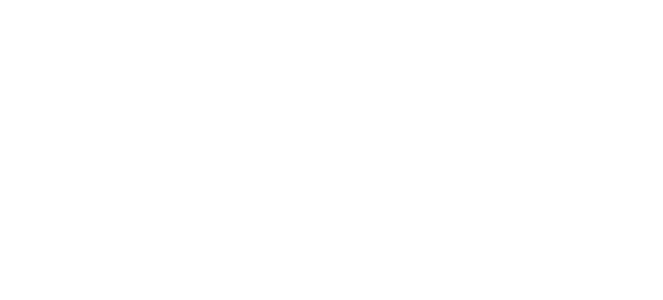
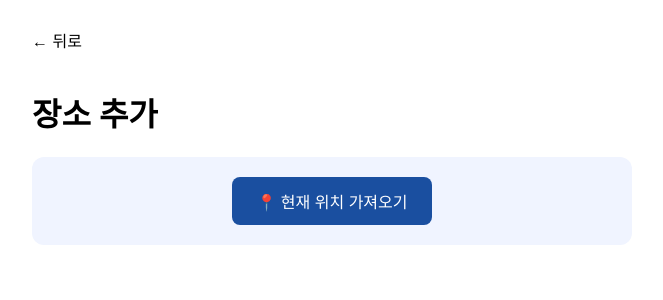
Before and after one commit to rnjsalswl/herenote, a Vue app in the folder frontend/: page /add-place in a window 1280 px wide. Before the commit this address had no page. Shown: the top 300 px of the page, without its empty margins (308-971 px from the left). Built offline with nearby package versions, Linux system fonts and the light colour scheme.

Commit message:
장소 추가 기능

```diff
--- a/frontend/src/router/index.js
+++ b/frontend/src/router/index.js
@@ -14,6 +14,11 @@
       name: 'place',
       component: () => import('../views/PlaceView.vue'),
     },
+    {
+      path: '/add-place',
+      name: 'add-place',
+      component: () => import('../views/AddPlaceView.vue'),
+    },
   ],
 })
 
--- /dev/null
+++ b/frontend/src/views/AddPlaceView.vue
@@ -0,0 +1,201 @@
+<template>
+  <div class="add-place">
+    <button class="back" @click="router.push('/')">← 뒤로</button>
+    <h1>장소 추가</h1>
+
+    <!-- 위치 가져오기 -->
+    <div class="location-box">
+      <button @click="getLocation" :disabled="locating">
+        {{ locating ? '위치 가져오는 중...' : '📍 현재 위치 가져오기' }}
+      </button>
+      <div v-if="location" class="location-result">
+        <p>위도: {{ location.latitude }}</p>
+        <p>경도: {{ location.longitude }}</p>
+        <p class="hint">현재 위치가 장소 좌표로 등록돼요</p>
+      </div>
+      <p v-if="locationError" class="error">{{ locationError }}</p>
+    </div>
+
+    <!-- 장소 정보 입력 -->
+    <div v-if="location" class="form">
+      <div class="field">
+        <label>장소 이름</label>
+        <input v-model="form.name" placeholder="예: 경복궁 정문" />
+      </div>
+      <div class="field">
+        <label>장소 설명</label>
+        <textarea v-model="form.description" placeholder="이 장소에 대해 설명해주세요" />
+      </div>
+      <div class="field">
+        <label>인증 반경 (미터)</label>
+        <select v-model="form.radius_meters">
+          <option :value="50">50m — 매우 좁음 (실내)</option>
+          <option :value="100">100m — 좁음 (광장)</option>
+          <option :value="200">200m — 보통 (공원)</option>
+          <option :value="500">500m — 넓음 (산 정상)</option>
+        </select>
+      </div>
+
+      <button class="submit" @click="submit" :disabled="submitting || !form.name">
+        {{ submitting ? '등록 중...' : '장소 등록하기' }}
+      </button>
+      <p v-if="submitError" class="error">{{ submitError }}</p>
+    </div>
+  </div>
+</template>
+
+<script setup>
+import { ref } from 'vue'
+import { useRouter } from 'vue-router'
+import { API } from '@/config.js'
+
+const router = useRouter()
+const ADMIN_SECRET = 'herenote-admin'
+
+const location = ref(null)
+const locating = ref(false)
+const locationError = ref('')
+
+const form = ref({
+  name: '',
+  description: '',
+  radius_meters: 100,
+})
+
+const submitting = ref(false)
+const submitError = ref('')
+
+// 현재 위치 가져오기
+function getLocation() {
+  locating.value = true
+  locationError.value = ''
+
+  navigator.geolocation.getCurrentPosition(
+    (pos) => {
+      location.value = {
+        latitude: pos.coords.latitude,
+        longitude: pos.coords.longitude,
+      }
+      locating.value = false
+    },
+    () => {
+      locationError.value = '위치 정보를 가져올 수 없습니다. 위치 권한을 허용해주세요.'
+      locating.value = false
+    }
+  )
+}
+
+// 장소 등록
+async function submit() {
+  submitting.value = true
+  submitError.value = ''
+
+  const res = await fetch(`${API}/admin/places`, {
+    method: 'POST',
+    headers: {
+      'Content-Type': 'application/json',
+      'X-Admin-Secret': ADMIN_SECRET,
+    },
+    body: JSON.stringify({
+      name: form.value.name,
+      description: form.value.description,
+      latitude: location.value.latitude,
+      longitude: location.value.longitude,
+      radius_meters: form.value.radius_meters,
+    }),
+  })
+
+  if (res.ok) {
+    router.push('/')
+  } else {
+    submitError.value = '등록에 실패했습니다. 다시 시도해주세요.'
+  }
+  submitting.value = false
+}
+</script>
+
+<style scoped>
+.add-place {
+  max-width: 600px;
+  margin: 0 auto;
+  padding: 20px;
+}
+.back {
+  background: none;
+  border: none;
+  cursor: pointer;
+  font-size: 16px;
+  margin-bottom: 16px;
+  padding: 0;
+}
+.location-box {
+  background: #f0f4ff;
+  border-radius: 12px;
+  padding: 20px;
+  margin: 20px 0;
+  text-align: center;
+}
+.location-box button {
+  background: #1A4FA0;
+  color: white;
+  border: none;
+  border-radius: 8px;
+  padding: 12px 24px;
+  font-size: 16px;
+  cursor: pointer;
+}
+.location-result {
+  margin-top: 12px;
+  font-size: 13px;
+  color: #333;
+}
+.hint {
+  color: #0F6E56;
+  font-size: 12px;
+  margin-top: 4px;
+}
+.form {
+  margin-top: 20px;
+}
+.field {
+  margin-bottom: 16px;
+}
+label {
+  display: block;
+  font-size: 14px;
+  font-weight: bold;
+  margin-bottom: 6px;
+  color: #333;
+}
+input, textarea, select {
+  width: 100%;
+  border: 1px solid #ddd;
+  border-radius: 8px;
+  padding: 10px 12px;
+  font-size: 14px;
+  box-sizing: border-box;
+}
+textarea {
+  height: 80px;
+  resize: none;
+}
+.submit {
+  width: 100%;
+  background: #1A4FA0;
+  color: white;
+  border: none;
+  border-radius: 8px;
+  padding: 14px;
+  font-size: 16px;
+  cursor: pointer;
+  margin-top: 8px;
+}
+.submit:disabled {
+  background: #aaa;
+}
+.error {
+  color: red;
+  font-size: 13px;
+  margin-top: 8px;
+}
+</style>
--- a/frontend/src/views/HomeView.vue
+++ b/frontend/src/views/HomeView.vue
@@ -1,4 +1,7 @@
 <template>
+<button class="add-btn" @click="router.push('/add-place')">
+  + 장소 추가
+</button>
   <div class="home">
     <h1>HERE : NOTE</h1>
     <p>장소를 선택해서 방명록을 확인하세요</p>
@@ -70,4 +73,15 @@
   font-size: 12px;
   color: #888;
 }
+
+.add-btn {
+  background: #1A4FA0;
+  color: white;
+  border: none;
+  border-radius: 8px;
+  padding: 10px 20px;
+  font-size: 14px;
+  cursor: pointer;
+  margin-bottom: 16px;
+}
 </style>
```
